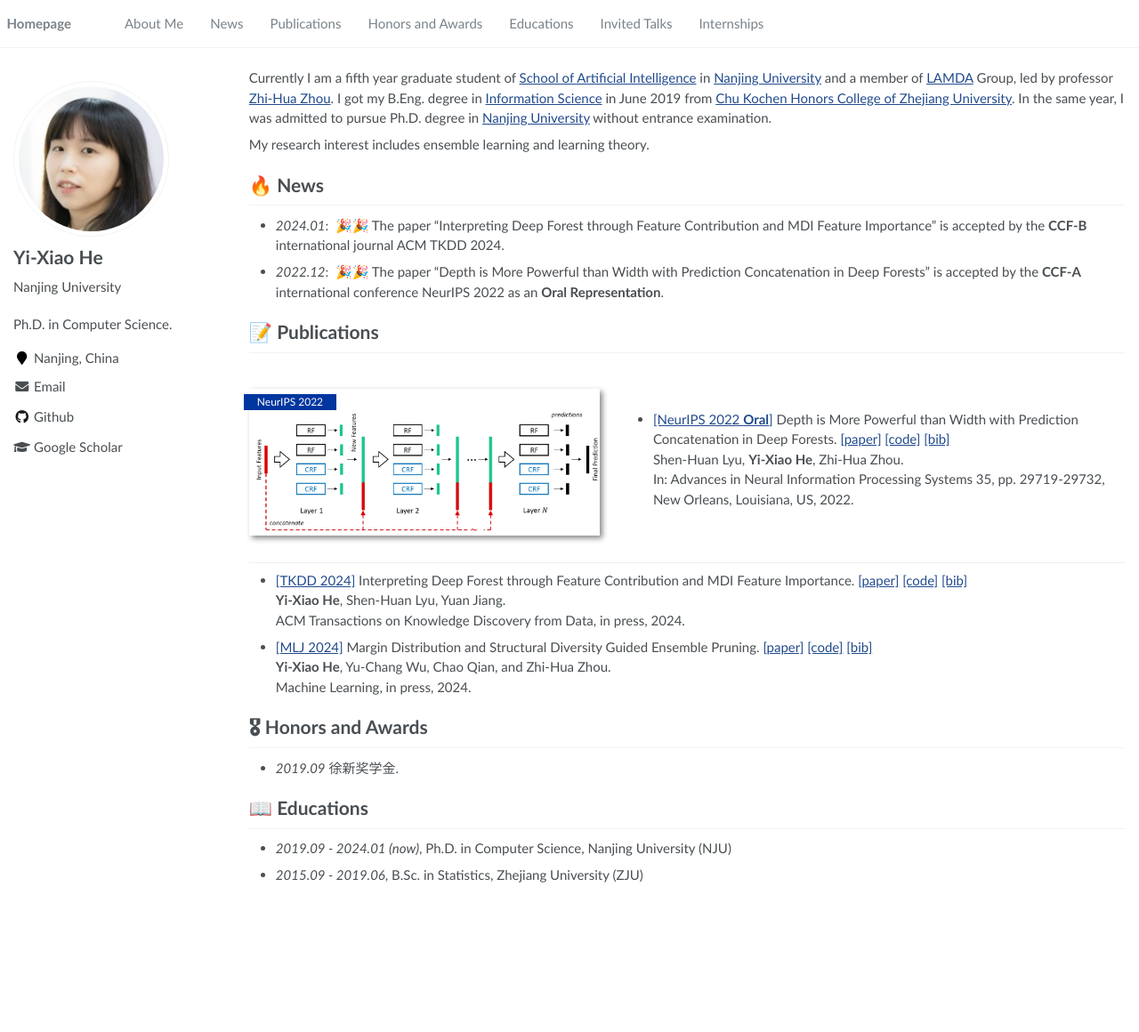
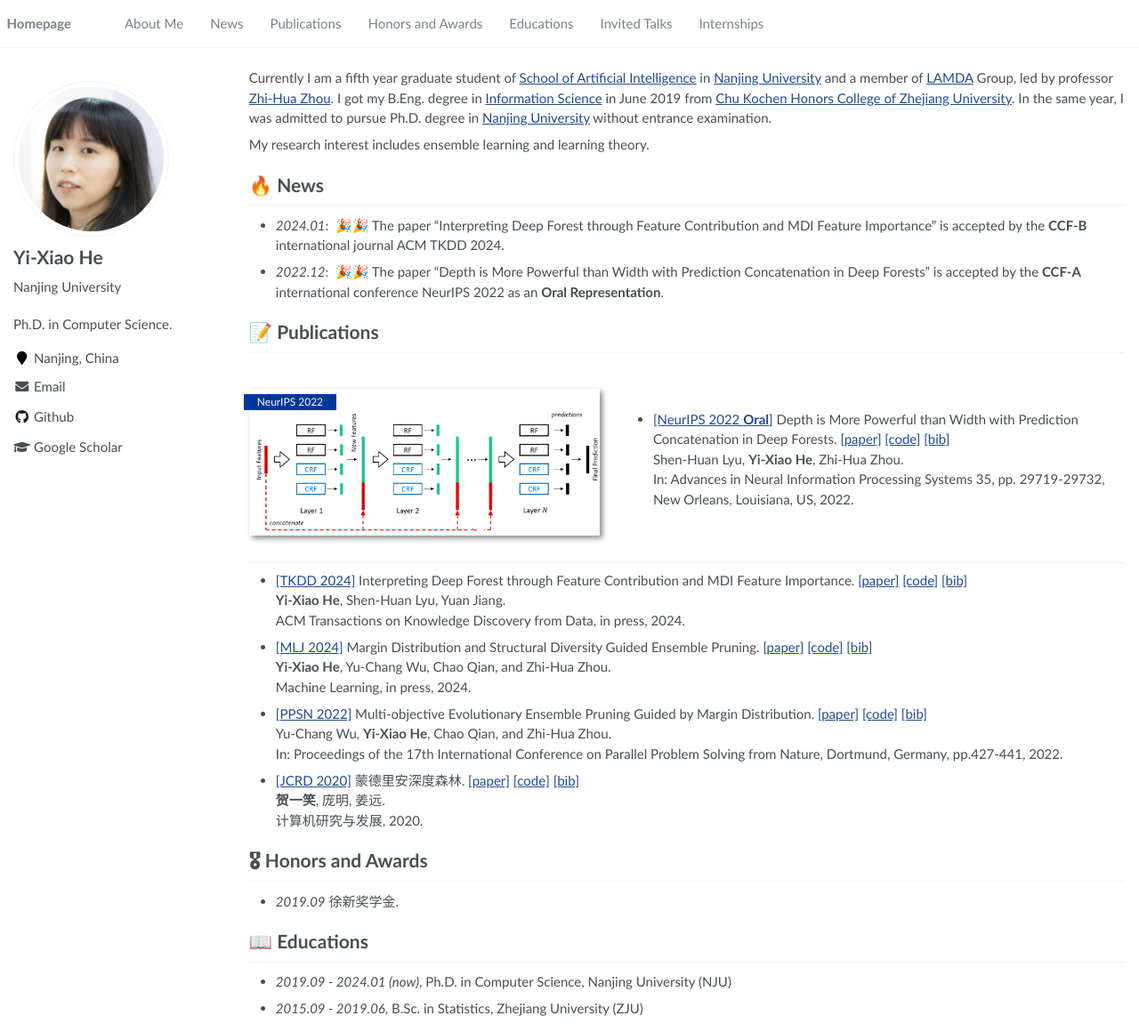
Before and after one commit to heyixiao14/heyixiao14.github.io, a Jekyll site: the page built from _pages/about.md, in a window 1280 px wide and 1160 px high. Shown: the whole window at 89% size. Built offline with Jekyll 4.4.1, drawn with Linux system fonts in a browser that asks for light colours.

Commit message:
Update about.md

```diff
--- a/_pages/about.md
+++ b/_pages/about.md
@@ -30,7 +30,7 @@ My research interest includes ensemble learning and learning theory.
 <div class='paper-box'><div class='paper-box-image'><div><div class="badge">NeurIPS 2022</div><img src='images/lyu2022depth.png' alt="sym" width="100%"></div></div>
 <div class='paper-box-text' markdown="1">
 
-- [[NeurIPS 2022 **Oral**]](https://proceedings.neurips.cc/paper_files/paper/2022/file/c017e92288b5056c578bb6b0b69d9e76-Paper-Conference.pdf) Depth is More Powerful than Width with Prediction Concatenation in Deep Forests. [[paper]](papers/lyu2022depth.pdf) [[code]](https://github.com/lyushenhuan/lyu2022depth) [[bib]](papers/lyu2022depth.bib) <br>
+- [[NeurIPS 2022 **Oral**]](https://proceedings.neurips.cc/paper_files/paper/2022/file/c017e92288b5056c578bb6b0b69d9e76-Paper-Conference.pdf) Depth is More Powerful than Width with Prediction Concatenation in Deep Forests. [[paper]](papers/lyu2022depth.pdf) [[code]](https://github.com/heyixiao14/lyu2022depth) [[bib]](papers/lyu2022depth.bib) <br>
 Shen-Huan Lyu, **Yi-Xiao He**, Zhi-Hua Zhou.<br>
 In: Advances in Neural Information Processing Systems 35, pp. 29719-29732, New Orleans, Louisiana, US, 2022.
 
@@ -46,6 +46,13 @@ ACM Transactions on Knowledge Discovery from Data, in press, 2024.
 **Yi-Xiao He**, Yu-Chang Wu, Chao Qian, and Zhi-Hua Zhou.<br>
 Machine Learning, in press, 2024.
 
+- [[PPSN 2022]](https://github.com) Multi-objective Evolutionary Ensemble Pruning Guided by Margin Distribution. [[paper]](papers/wu2022multi.pdf) [[code]](https://github.com/heyixiao14/wu2022multi) [[bib]](papers/wu2022multi.bib)<br>
+Yu-Chang Wu, **Yi-Xiao He**, Chao Qian, and Zhi-Hua Zhou.<br>
+In: Proceedings of the 17th International Conference on Parallel Problem Solving from Nature, Dortmund, Germany, pp.427-441, 2022.
+
+- [[JCRD 2020]](https://github.com) 蒙德里安深度森林. [[paper]](papers/he2020mod.pdf) [[code]](https://github.com/heyixiao14/he2020mod) [[bib]](papers/he2020mod.bib)<br>
+**贺一笑**, 庞明, 姜远.<br>
+计算机研究与发展, 2020.
 
 
 # 🎖 Honors and Awards
```
